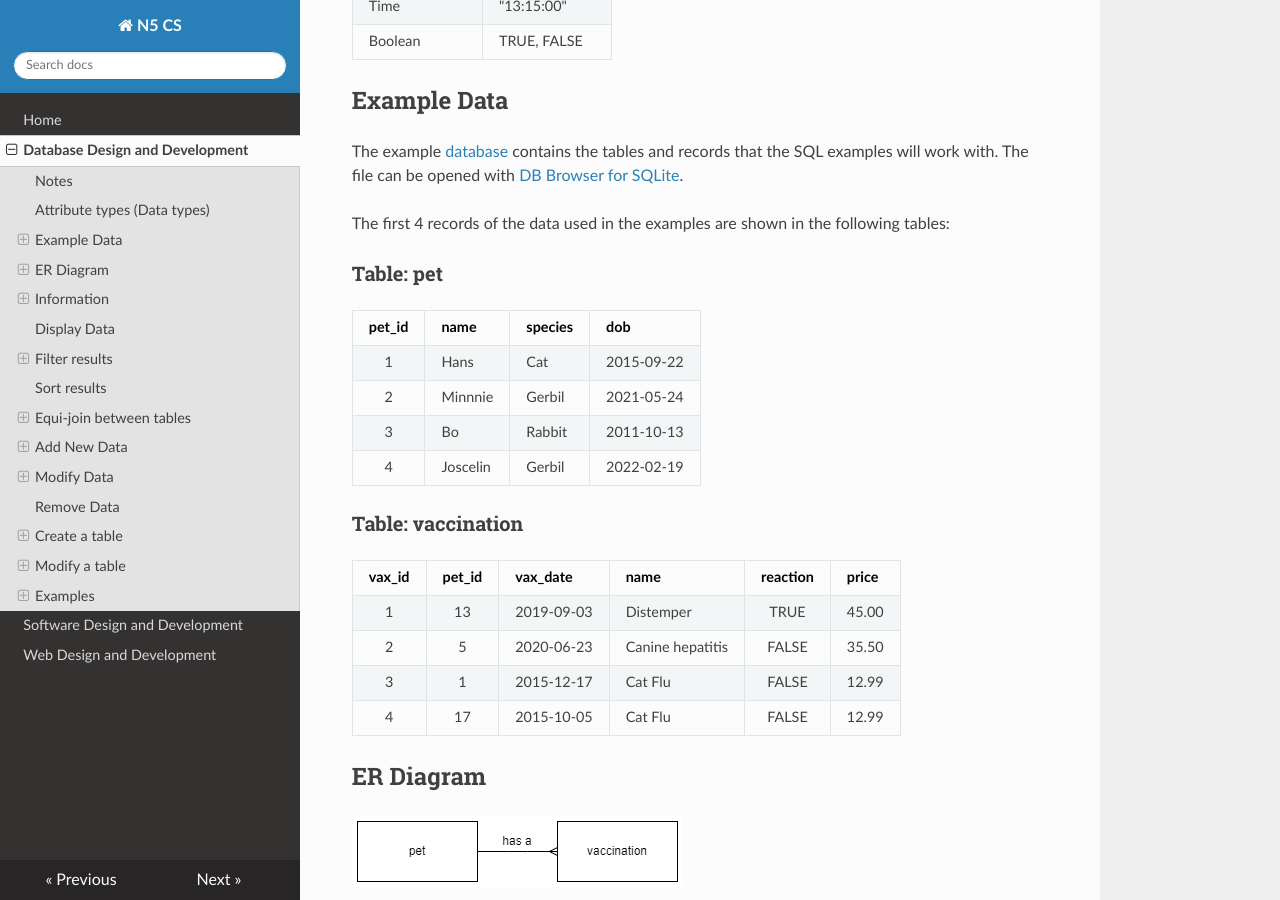
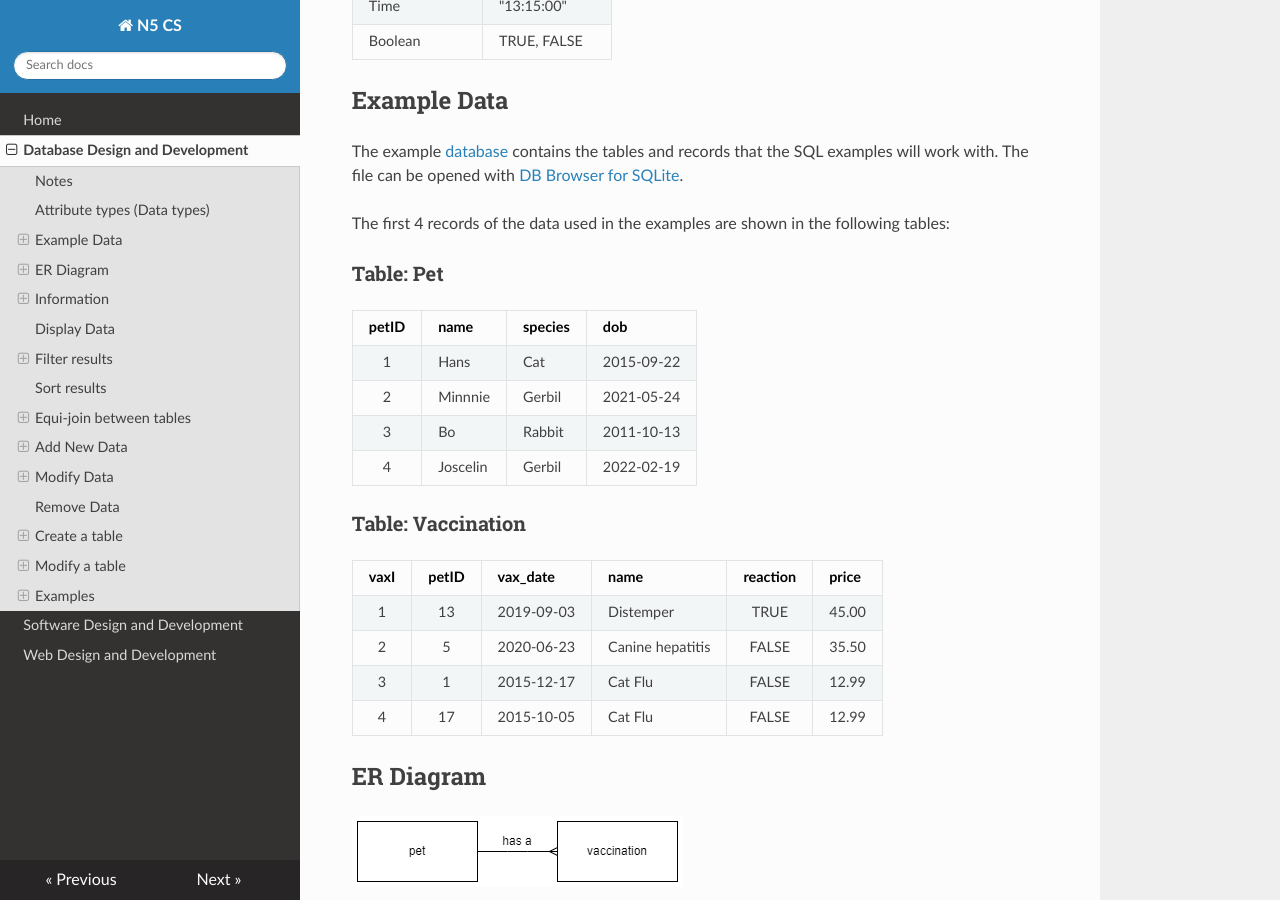
Before and after one commit to MrFriendCS/N5-CS, an MkDocs documentation site: the page built from docs/N5-CS-DDD.md, in a window 1280 px wide and 900 px high, scrolled down 923 px. Built offline with MkDocs 1.6.1, drawn with Linux system fonts in a browser that asks for light colours; nearby versions of some CDN libraries.

Commit message:
docs/N5-CS-DDD.md updated from https://stackedit.io/

```diff
--- a/docs/N5-CS-DDD.md
+++ b/docs/N5-CS-DDD.md
@@ -38,18 +38,18 @@ The example [database](N5-CS-Database.db) contains the tables and records that t
 
 The first 4 records of the data used in the examples are shown in the following tables:
 
-### Table: pet
+### Table: Pet
 
-| pet_id | name     | species | dob |
-| :----: | ----     | ------- | --- |
-| 1      | Hans     | Cat     | 2015-09-22 |
-| 2      | Minnnie  | Gerbil  | 2021-05-24 |
-| 3	     | Bo       | Rabbit  | 2011-10-13 |
-| 4      | Joscelin | Gerbil  | 2022-02-19 |
+| petID | name     | species | dob |
+| :---: | ----     | ------- | --- |
+| 1     | Hans     | Cat     | 2015-09-22 |
+| 2     | Minnnie  | Gerbil  | 2021-05-24 |
+| 3	    | Bo       | Rabbit  | 2011-10-13 |
+| 4     | Joscelin | Gerbil  | 2022-02-19 |
 
-### Table: vaccination
+### Table: Vaccination
 
-| vax_id | pet_id | vax_date   | name             | reaction | price |
+| vaxI | petID | vax_date   | name             | reaction | price |
 | :----: | :----: | --------   | ----             | :------: | ----- |
 | 1      | 13     | 2019-09-03 | Distemper        | TRUE     | 45.00 |
 | 2      | 5      | 2020-06-23 | Canine hepatitis | FALSE    | 35.50 |
```
Also changed, not shown: other parts of docs/N5-CS-DDD.md (+3 -3 lines).
